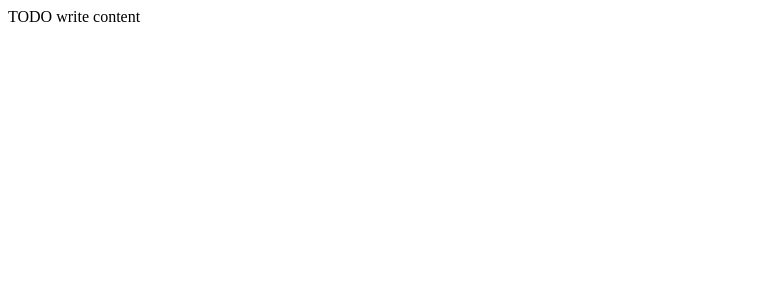
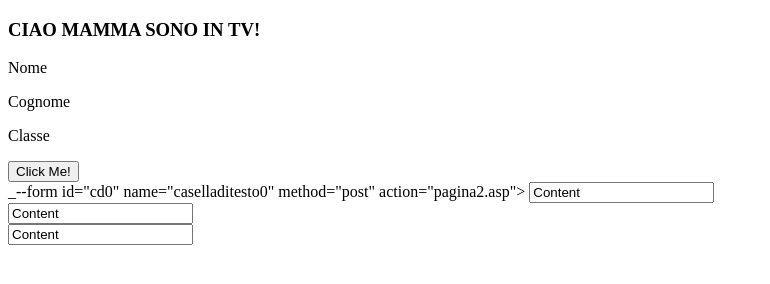
Before and after one commit to Classe5Ei/javascriptApp, a website: page JavascriptApp/public_html/index.html in a window 1280 px wide. Shown: the whole page, without its empty margins (0-770 px from the left). Drawn offline with nearby package versions, Linux system fonts and the light colour scheme.

Commit message:
Check file 1 aggiunta file del progetto

```diff
--- a/JavascriptApp/public_html/index.html
+++ b/JavascriptApp/public_html/index.html
@@ -6,11 +6,43 @@ and open the template in the editor.
 -->
 <html>
     <head>
-        <title>TODO supply a title</title>
+        <title>TODO test</title>
         <meta charset="UTF-8">
         <meta name="viewport" content="width=device-width, initial-scale=1.0">
+        <script language="JavaScript" type="text/javascript" src="https://code.jquery.com/jquery-2.1.1.js"></script>
+        <script language="JavaScript" type="text/javascript" src="jScript.js"></script>
+		<script src="mustache.js-master/mustache.js"></script>
+        <link rel="stylesheet" href="css.css">
     </head>
     <body>
-        <div>TODO write content</div>
+        <h3 id="titolo">CIAO MAMMA SONO IN TV!</h3>
+		<div>
+			<p id="p0"> Nome </p>
+			<p id="p1"> Cognome </p>
+			<p id="p2"> Classe </p>
+		</div>
+
+        <div >
+            <button type="button" id="bt0"  >Click Me!</button>
+
+        </div>
+
+        <div>
+                <div>_--form id="cd0" name="caselladitesto0" method="post" action="pagina2.asp">
+                        <input type="text" name="nomeCasella" value="Content" size="20" maxlength ="20">
+                    </form>
+                </div>
+                <div><form id="cd1" name="caselladitesto1" method="post" action="pagina2.asp">
+                        <input type="text" name="nomeCasella" value="Content" size="20" maxlength ="20">
+                    </form>
+                </div>
+                <div><form id="cd2" name="caselladitesto2" method="post" action="pagina2.asp">
+                        <input type="text" name="nomeCasella" value="Content" size="20" maxlength ="20">
+                    </form>
+                </div>
+                </div>
+        </div>
+
     </body>
+
 </html>
```
